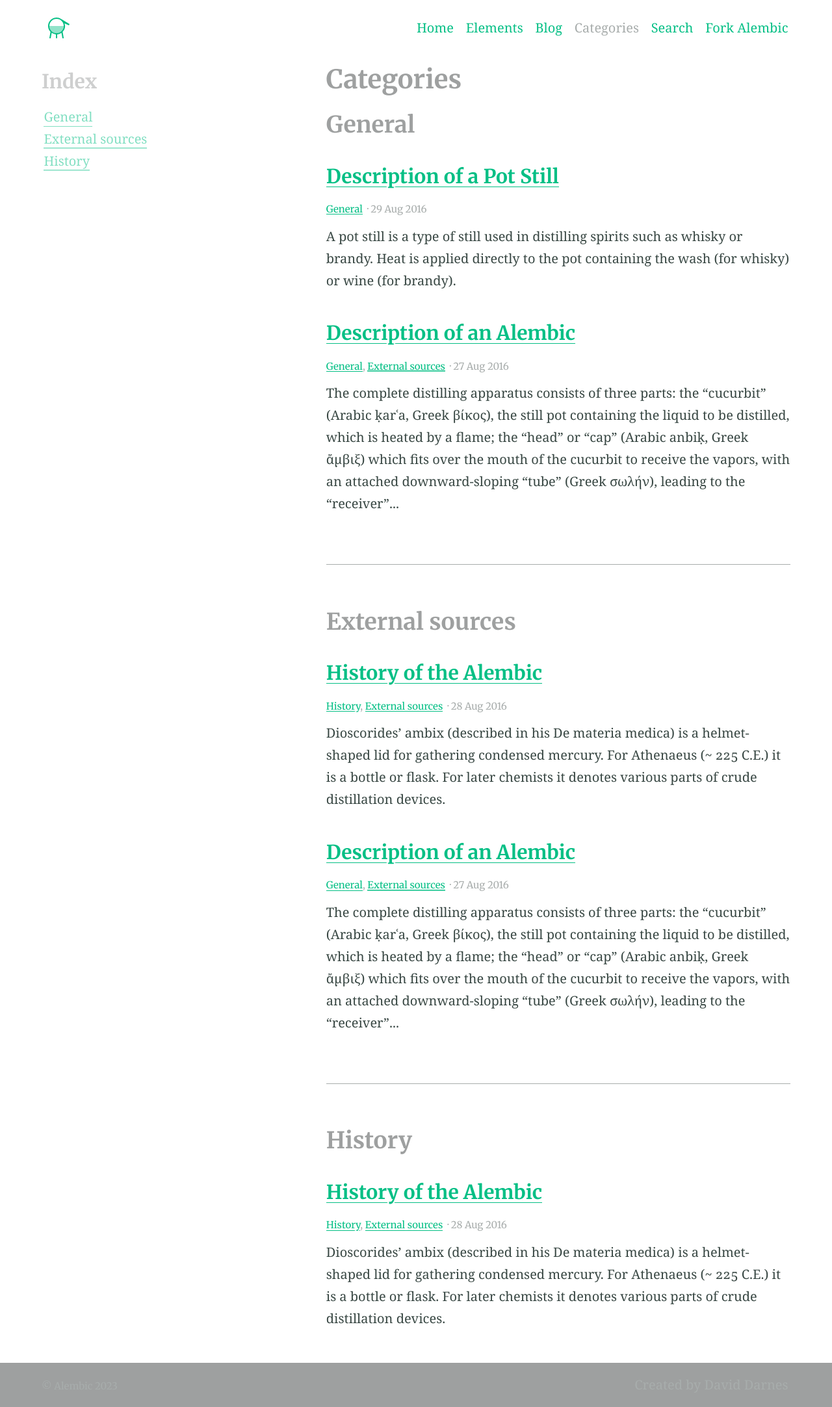
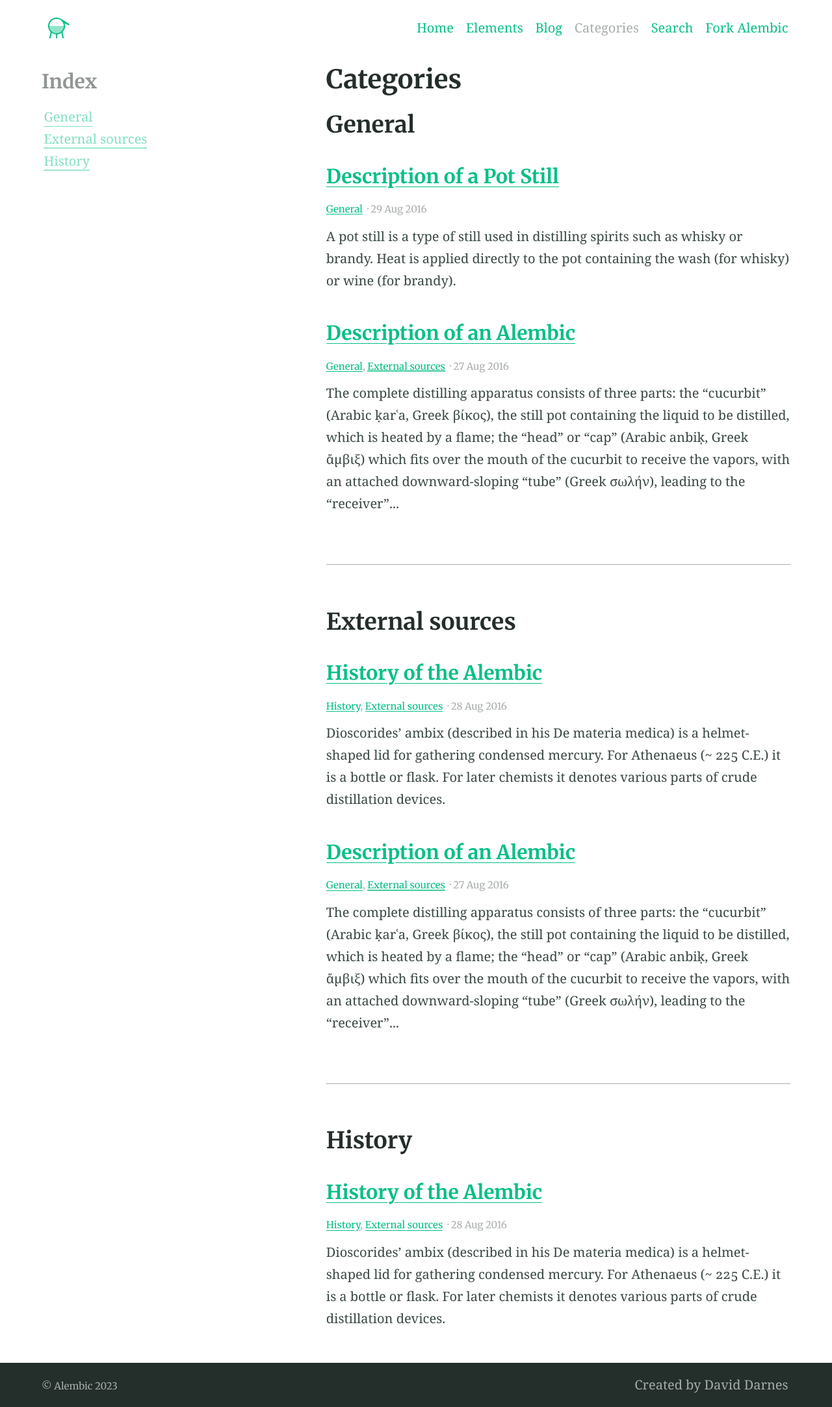
Before and after one commit to matthewdgroves/matthewdgroves.github.io, a Jekyll site: the page built from categories.md, in a window 1280 px wide. Shown: the whole page at 65% size. Built offline with Jekyll 4.4.1, drawn with Linux system fonts in a browser that asks for light colours.

Commit message:
Update _settings.scss

```diff
--- a/_sass/_settings.scss
+++ b/_sass/_settings.scss
@@ -5,8 +5,8 @@ $featureBackgroundColour: #f9fafa !default;
 $accentColour: #05bf85 !default;
 
 // Text colours
-//$headingColour: #242e2b !default;
-$headingColour: #9ea0a0 !default;
+$headingColour: #242e2b !default;
+//$headingColour: #9ea0a0 !default;
 $bodyColour: #384743 !default;
 $linkColour: #05bf85 !default;
 $hoverColour: #008000 !default;
```
